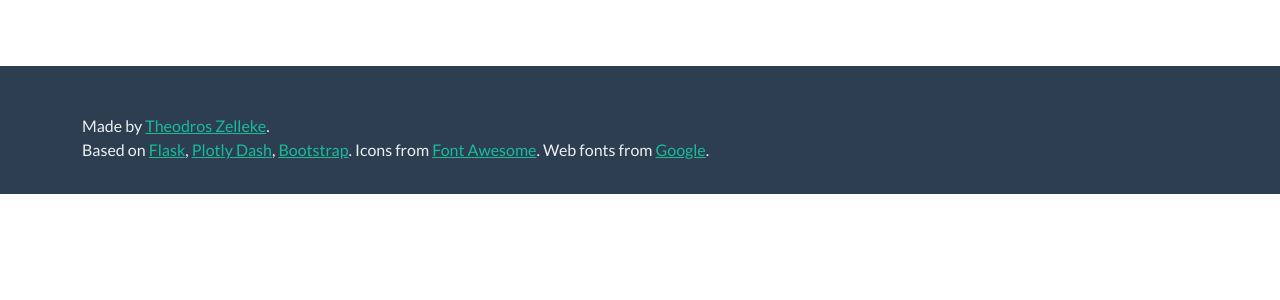
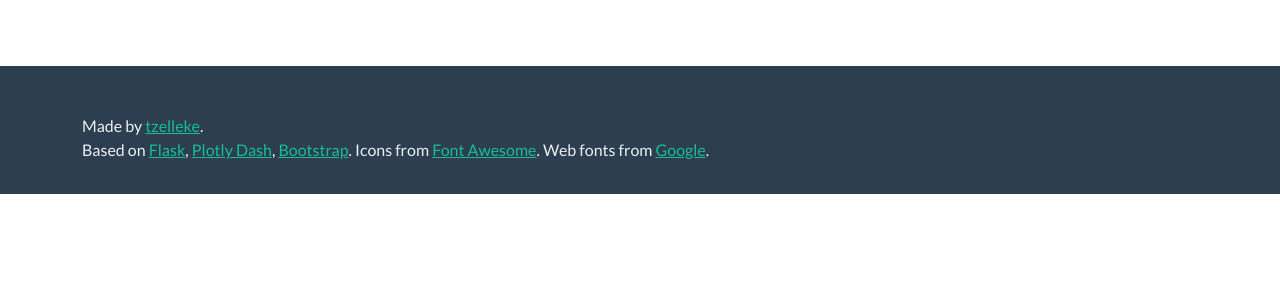
Before and after one commit to tzelleke/flask-dash-app, a Flask app: template app/templates/index.html in a window 1280 px wide. Shown: the part 72-372 px from the top of the page. Run offline with Flask 3, Linux system fonts and the light colour scheme; the template is opened without the code that fills it, so the values that code supplies are empty; parts of the project's set-up code (start-up, migrations or seed data) failed here and were passed over.

Commit message:
chore: update identity in footer

```diff
--- a/app/templates/partials/footer.html
+++ b/app/templates/partials/footer.html
@@ -1,7 +1,7 @@
 <footer class="pt-5 pb-3 text-light bg-primary">
   <div class="container text-right">
     <div class="col">
-      <p>Made by <a href="https://tzelleke.com/">Theodros Zelleke</a>.<br />
+      <p>Made by <a href="https://tzelleke.com/">tzelleke</a>.<br />
         Based on
         <a href="https://flask.palletsprojects.com/en/2.0.x/" rel="nofollow">Flask</a>,
         <a href="https://dash.plotly.com/" rel="nofollow">Plotly Dash</a>,
```
